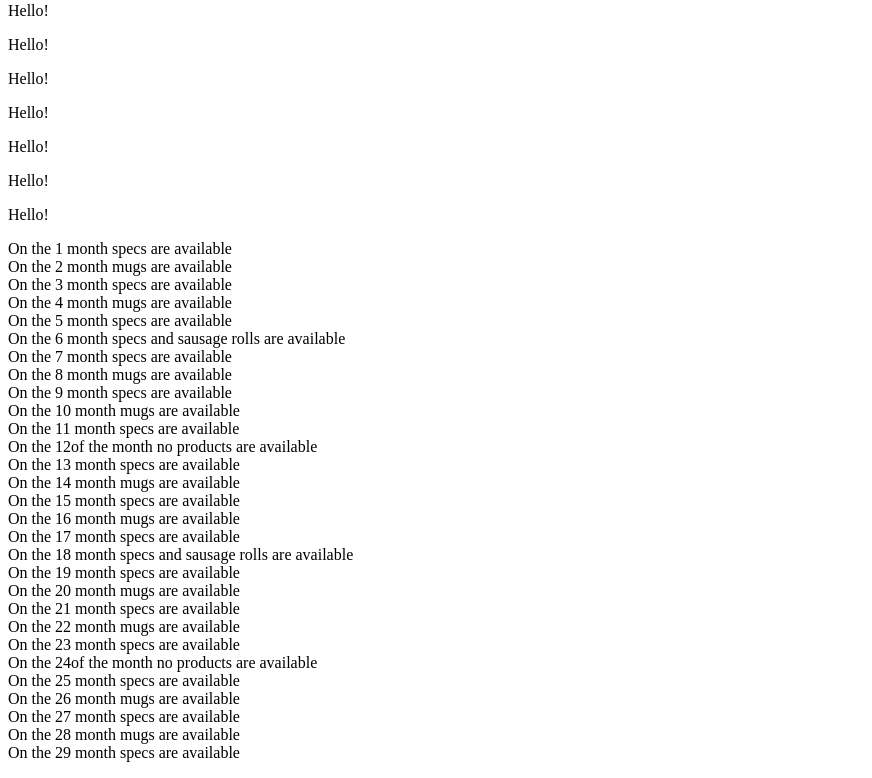
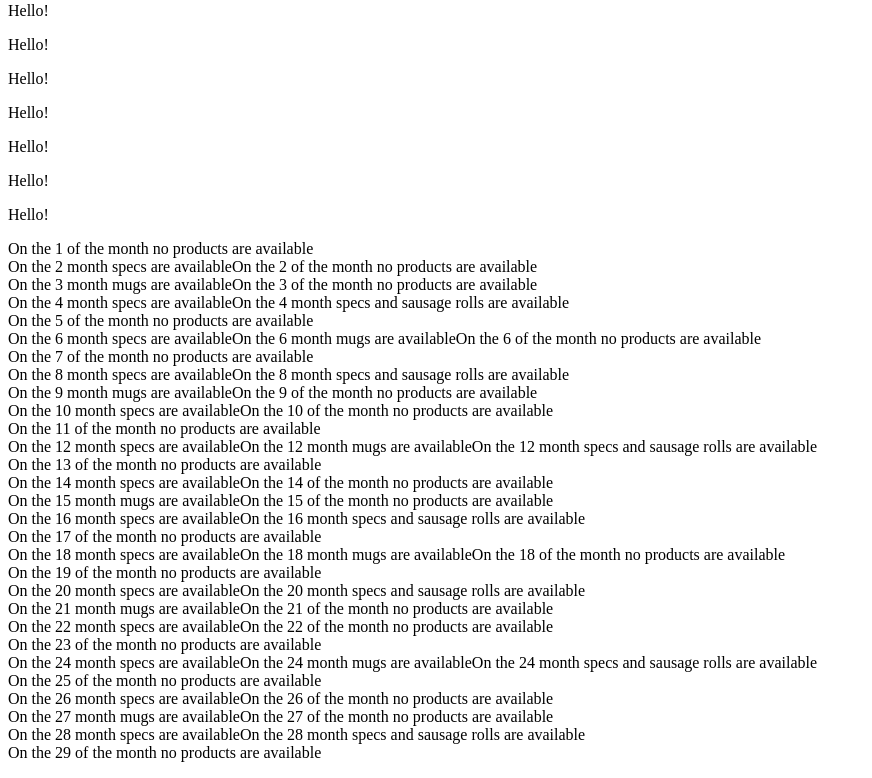
Before and after one commit to Taity-mini/Azuretest, a PHP site: page / in a window 1280 px wide. Shown: the part 648-1426 px from the top of the page, without its empty margins (0-872 px from the left). Run offline with PHP 8.4, Linux system fonts and the light colour scheme.

Commit message:
Arrays/Loops If statements

```diff
--- a/index.php
+++ b/index.php
@@ -80,24 +80,24 @@ for ($i = 1; $i < 10; $i++)
 
 for ($i = 1; $i < 30; $i++)
 {
-    if ($i % 2)
+    if ($i % 2 == 0)
     {
         echo "On the ". $i. " month specs are available";
     }
 
-    elseif($i % 3)
+    if($i % 3 == 0)
     {
         echo "On the ". $i. " month mugs are available";
     }
 
-    elseif ($i % 4)
+   if ($i % 4 == 0)
     {
         echo "On the ". $i. " month specs and sausage rolls are available";
     }
 
     else
     {
-        echo "On the ". $i. "of the month no products are available";
+        echo "On the ". $i. " of the month no products are available";
     }
 
     echo'<BR/>';
```
